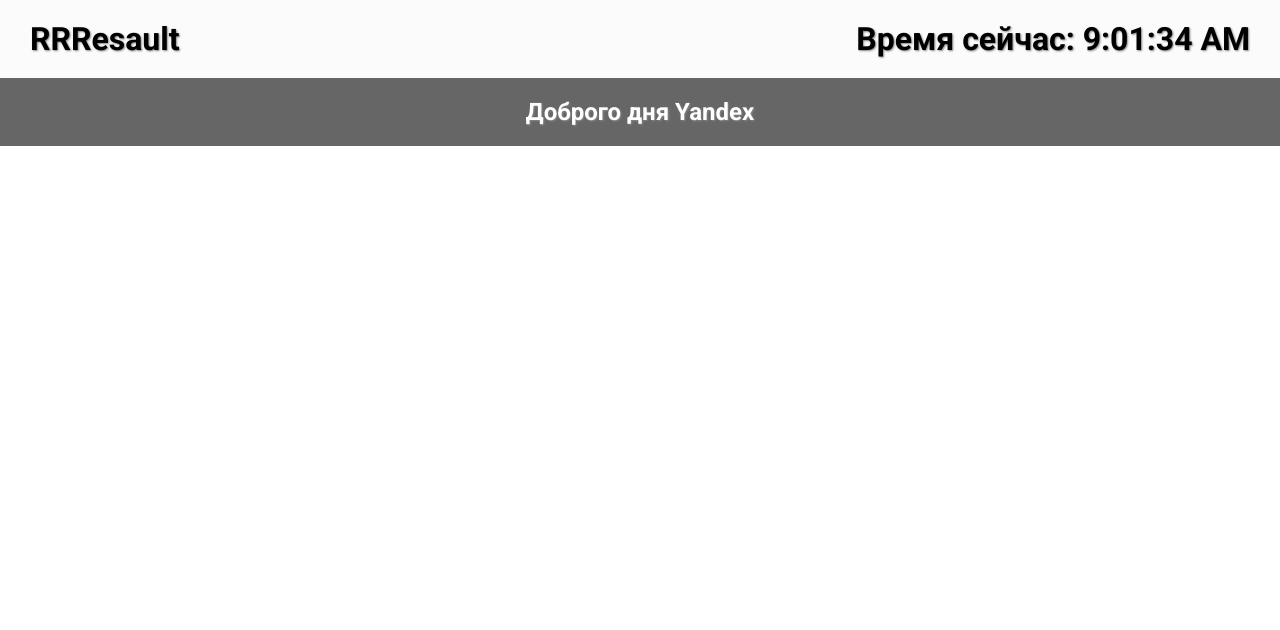
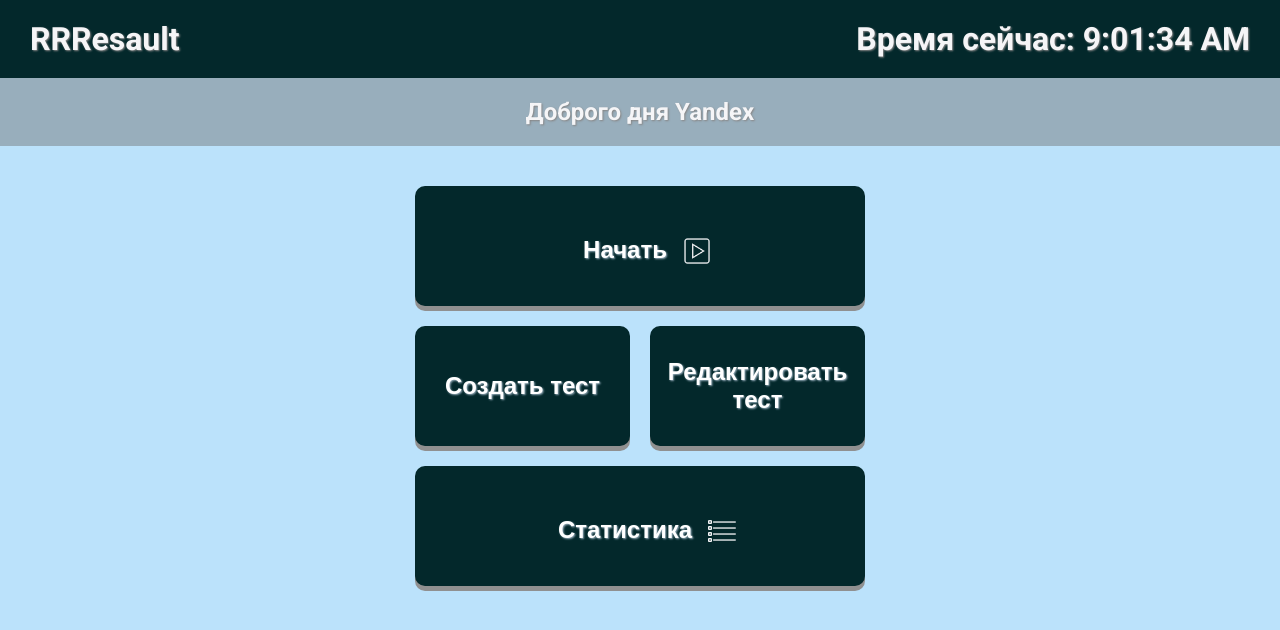
Before and after one commit to 132rust/HiringApp, a React (Create React App) app in the folder frontend/: page / in a window 1280 px wide. Shown: the top 630 px of the page. Built offline with nearby package versions, Linux system fonts and the light colour scheme.

Commit message:
edited the styles, added icons

```diff
--- a/frontend/src/App.css
+++ b/frontend/src/App.css
@@ -6,18 +6,21 @@
 }
 body{
   font-family: 'Roboto', sans-serif;
-
+  background-color: #BBE2FB;
 }
 /* Header*/
 
 .header{
  display: flex;
  flex-direction: column;
- background-color: #FBFBFB;
+ background-color: #03282B;
 
 
 }
+
 .heaedr_logo{
+
+  color: #F5F5F7;
   padding: 20px;
   display: flex;
   justify-content: space-between;
@@ -27,7 +30,8 @@ body{
 }
 
 .heaeder_text{
-  background-color: #666;
+
+  background-color: #98AEBC;
   display: flex;
   padding-top:20px ;
   padding-bottom:20px ;
@@ -36,7 +40,7 @@ body{
   margin: 0 auto;
   font-size: 24px;
   font-weight: bold;
-  color: white;
+  color: #F5F5F7;
   text-shadow: 1px 1px 2px rgb(135, 134, 134);
 }
 /* main */
@@ -49,10 +53,17 @@ body{
   flex-direction: column;
   align-items: center;
 }
+.main_start img{
+  width: 30px;
+  height: 30px;
+  position: relative;
+  left: 15px;
+  top: 8px;
+}
 .main button{
   font-size: 24px;
   font-weight: bold;
-  text-shadow: 1px 1px 2px rgb(135, 134, 134);
+  text-shadow: 1px 1px 2px #98AEBC;
   margin: 10px;
   border: none;
   border-radius: 10px;
@@ -63,15 +74,13 @@ body{
 
 .main button:hover{
   background: #3e8e41;
-  box-shadow: none;
-  position: relative;
-  top: 5px;
+  box-shadow: 0 5px 0 #555555;
 }
 
 .btn_start{
   width: 450px;
   height: 120px;
-  background: #4CAF50;
+  background: #03282B;
 }
 .btn_2{
   display: flex;
@@ -80,16 +89,125 @@ body{
 .btn_2 button{
   width: 215px;
   height: 120px;
-  background: #666;
+  background: #03282B;
+}
+.btn_2 button:hover{
+  background: #498F95;
 }
 .btn_3 button{
   width: 450px;
   height: 120px;
-  background: #666;
+  background: #03282B;
+}
+.btn_3 button:hover{
+  background: #498F95;
 }
 
-/* main */
-
-.main {
+.btn_3 img {
+  width: 30px;
+  height: 30px;
+  position: relative;
+  left: 15px;
+  top: 8px;
 
 }
+/* ROOM */
+  .room{
+    background-color: #BBE2FB;
+  }
+.container {
+  background-color: #BBE2FB;
+}
+.container_inner{
+  display: flex;
+  justify-content: space-between;
+  align-items: center;
+  text-align: center;
+  padding: 30px;
+  margin: 0 auto;
+
+
+}
+.container_inner p {
+  border-right: 3px solid #666;
+  border-radius: 3px;
+  font-size: 21px;
+  font-weight: bold;
+  padding-right: 10px;
+}
+.room_btn {
+  margin: 0 auto;
+  padding-right: 10px;
+  padding-left: 10px;
+  display: flex;
+  justify-content: space-between;
+  align-items: center;
+
+}
+
+.room_btn button{
+
+
+  width: 310px;
+  height: 100px;
+  font-size: 24px;
+  font-weight: bold;
+  text-shadow: 1px 1px 2px rgb(135, 134, 134);
+  margin: 10px;
+  border: none;
+  border-radius: 10px;
+  text-decoration: none;
+  color: #deeeef;
+  box-shadow: 0 5px 0 #909090;
+  background: #03282B;
+}
+
+.room_btn button:hover{
+  background: #498F95;
+  box-shadow: 0 5px 0 #555555;
+
+}
+
+.info{
+  background-color: #BBE2FB;
+  margin-top: 30px;
+  display: flex;
+  align-items: center;
+  flex-direction: column;
+}
+.info h1{
+  color: #03282B;
+  padding: 10px;
+  text-shadow: 1px 1px 2px rgb(255, 255, 255);
+}
+
+.task{
+  background-color: #03282B;
+  width: 80%;
+  height: 150px;
+  border-radius: 10px;
+  box-shadow: 5px 3px 15px 5px rgba(0, 0, 0, 0.5);
+}
+
+.task p{
+color: #F5F5F7;
+padding: 20px;
+font-size: 21px;
+font-weight: bold;
+}
+
+.answer{
+  background-color: #03282B;
+  width: 80%;
+  height: 150px;
+  border-radius: 10px;
+  box-shadow: 5px 3px 15px 5px rgba(0, 0, 0, 0.5);
+
+}
+
+.answer p{
+  color:#F5F5F7 ;
+  padding: 20px;
+  font-size: 21px;
+  font-weight: bold;
+}
--- a/frontend/src/App.js
+++ b/frontend/src/App.js
@@ -5,7 +5,7 @@ import Room from './layouts /room/Room';
 
 
 function App() {
-  if (true) {return (<Room />)}
+  if (false) {return (<Room />)}
 else {
   return (
     <div className="App">
--- a/frontend/src/layouts /components/Main.jsx
+++ b/frontend/src/layouts /components/Main.jsx
@@ -1,19 +1,21 @@
+import iconsStart from '../../icons/start.png'
+import iconsList from '../../icons/list.png'
 
 export default function Main() {
     return(
         <>
         <div className="main">
-            <div>
-                <button className="btn_start">Start</button>
+            <div className='main_start'>
+                <button className="btn_start">Начать<img src={iconsStart} alt="iconsStart" /></button>
             </div>
             <div className="btn_2">
                 <button>Создать тест</button>
                 <button>Редактировать тест</button>
             </div>
             <div className="btn_3">
-                <button>Статистика</button>
+                <button>Статистика<img src={iconsList} alt="iconsList" /></button>
             </div>
-            </div>
+        </div>
 
         </>
 
--- a/frontend/src/layouts /room/Room.jsx
+++ b/frontend/src/layouts /room/Room.jsx
@@ -1,6 +1,7 @@
 import React from "react";
 import Header from "../components/Header";
 import '../../App.css'
+
 
 
 
@@ -10,11 +11,35 @@ export default function Room() {
     return(
             <>
             <Header/>
-            <div className="main">
+            <div className="room">
+            <div className="container">
+                <div className="container_inner">
+                    <p>Имя</p>
+                    <p>Название теста</p>
+                    <p>Ссылка</p>
+                </div>
+            </div>
 
+            <div className="room_btn">
+                <button>Показать ответ</button>
+                <button>Оценка</button>
+                <button>Следующий вопрос</button>
+            </div>
+
+            <div className="info">
+                <h1>Задание</h1>
+                  <div className="task">
+                    <p>Что такое компонента?</p>
+                  </div>
+                <h1>Ответ</h1>
+                <div className="answer">
+                    <p>Компонента это компонента</p>
+                </div>
+            </div>
             </div>
             </>
     )
 
 
+
 };
```
Also changed, not shown: frontend/src/icons/list.png (added), frontend/src/icons/start.png (added).
